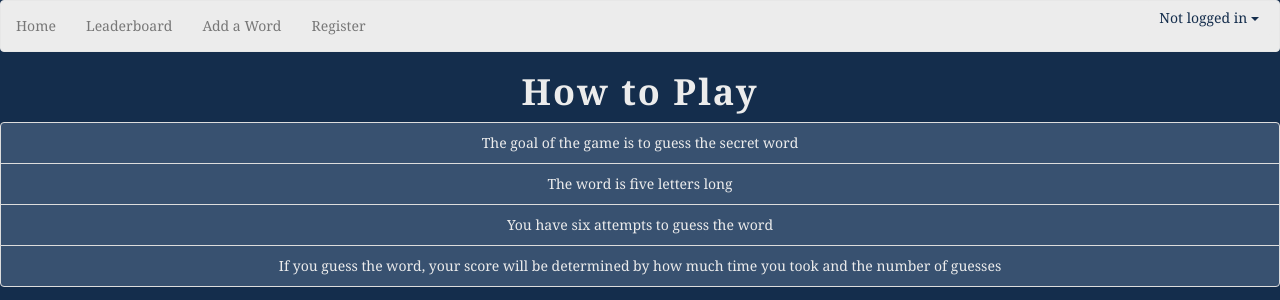
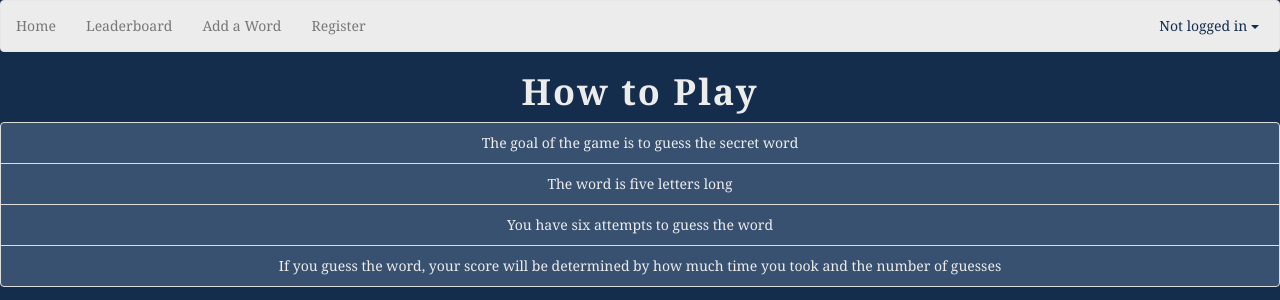
Before and after one commit to ali-rajan/b20-a3, a Flask app: page / in a window 1280 px wide. Shown: the top 300 px of the page. Run offline with Flask 3, Linux system fonts and the light colour scheme; some libraries are stand-ins or nearby versions.

Commit message:
Aligned the logout dropdown

```diff
--- a/static/css/style.css
+++ b/static/css/style.css
@@ -17,8 +17,10 @@ img {
     color: #385170;
 }
 
-.navbar-right {
+#logout-dropdown {
+    padding-top: 0.55em;
     margin-right: 0.5em;
+
 }
 
 .list-group-item {
--- a/templates/navigation.html
+++ b/templates/navigation.html
@@ -18,22 +18,21 @@
             <li class="nav-item"><a href="{{ url_for('register') }}">Register</a></li>
         </ul>
 
-        <div class="nav navbar-nav navbar-right">
+        <div class="nav navbar-nav navbar-right" id="logout-dropdown">
             <button class="btn btn-outline-secondary dropdown-toggle" type="button" data-toggle="dropdown"
             aria-haspopup="true" aria-expanded="false">
-            {{ username_text }}
+                {{ username_text }}
                 <span class="caret"></span>
             </button>
 
-            <!-- Filter dropdown -->
             <div class="dropdown-menu dropdown-menu-right">
                 <li>
                     <form action="/logout">
-                        <button class="btn btn-outline-secondary dropdown-item" type="submit" name="logout" aria-haspopup="true" aria-expanded="false">Log Out</button>
+                        <button class="btn btn-outline-secondary dropdown-item" type="submit" name="logout"
+                        aria-haspopup="true" aria-expanded="false">Log Out</button>
                     </form>
                 </li>
             </div>
-
         </div>
     </nav>
 
```
